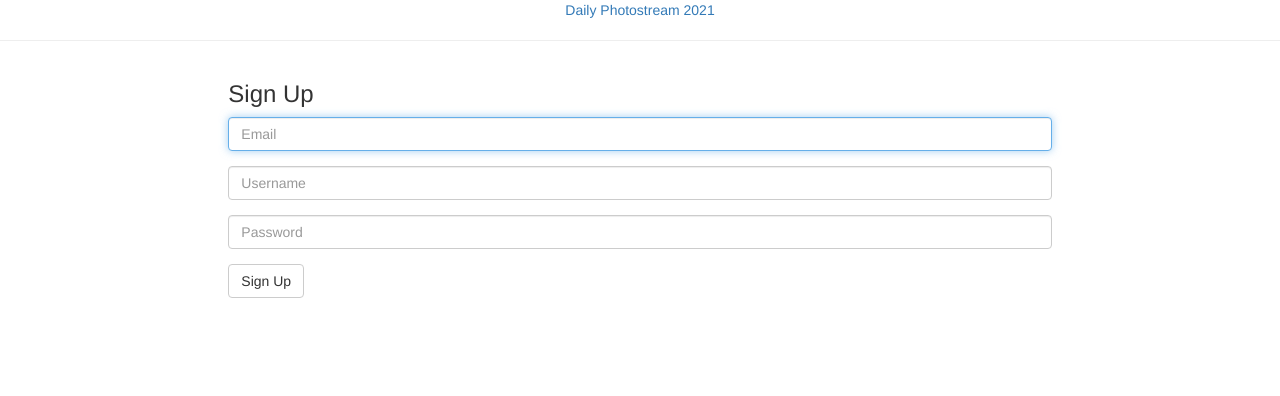
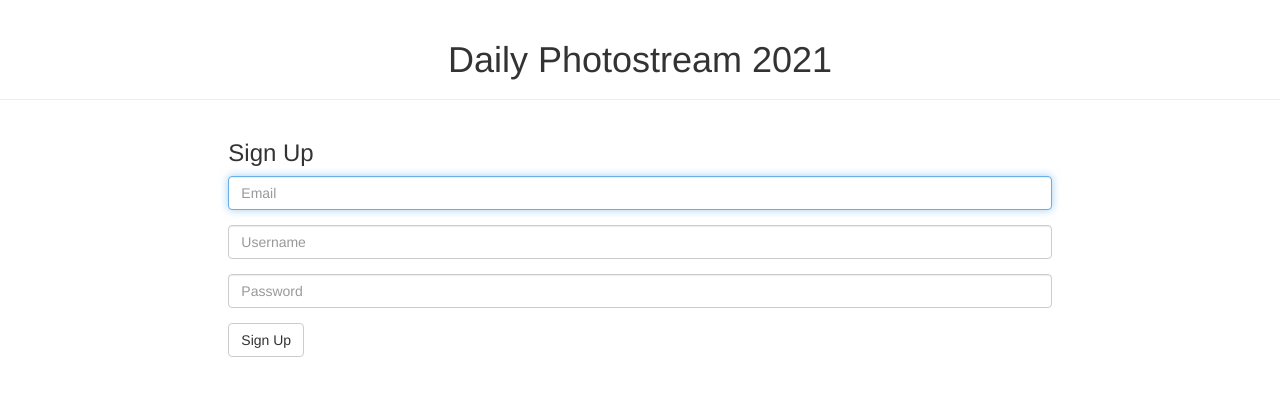
Before and after one commit to ciaron/photoflask, a Flask app: page /signup in a window 1280 px wide. Shown: the top 396 px of the page. Run offline with Flask 2, Linux system fonts and the light colour scheme; some libraries are stand-ins or nearby versions.

Commit message:
styling page header

```diff
--- a/app/templates/base.html
+++ b/app/templates/base.html
@@ -15,15 +15,17 @@
 {% endblock %}
 
 {% block content %}
-    <div class="container-fluid">
-      <div class="col-sm-2">
-      </div>
-      <div class="col-sm-8 text-center">
-        <a href="{{ url_for('index') }}">Daily Photostream 2021</a>
-      </div>
-      <div class="col-sm-2">
-      </div>
-    </div>
+<div class="page-header text-center">
+  <h1>Daily Photostream 2021
+    <small>
+
+      {% if not current_user.is_anonymous %}
+      <a href="{{ url_for('logout') }}">Logout</a>
+      {% endif %}
+
+   </small>
+</h1>
+</div
 
     <hr>
 
```
